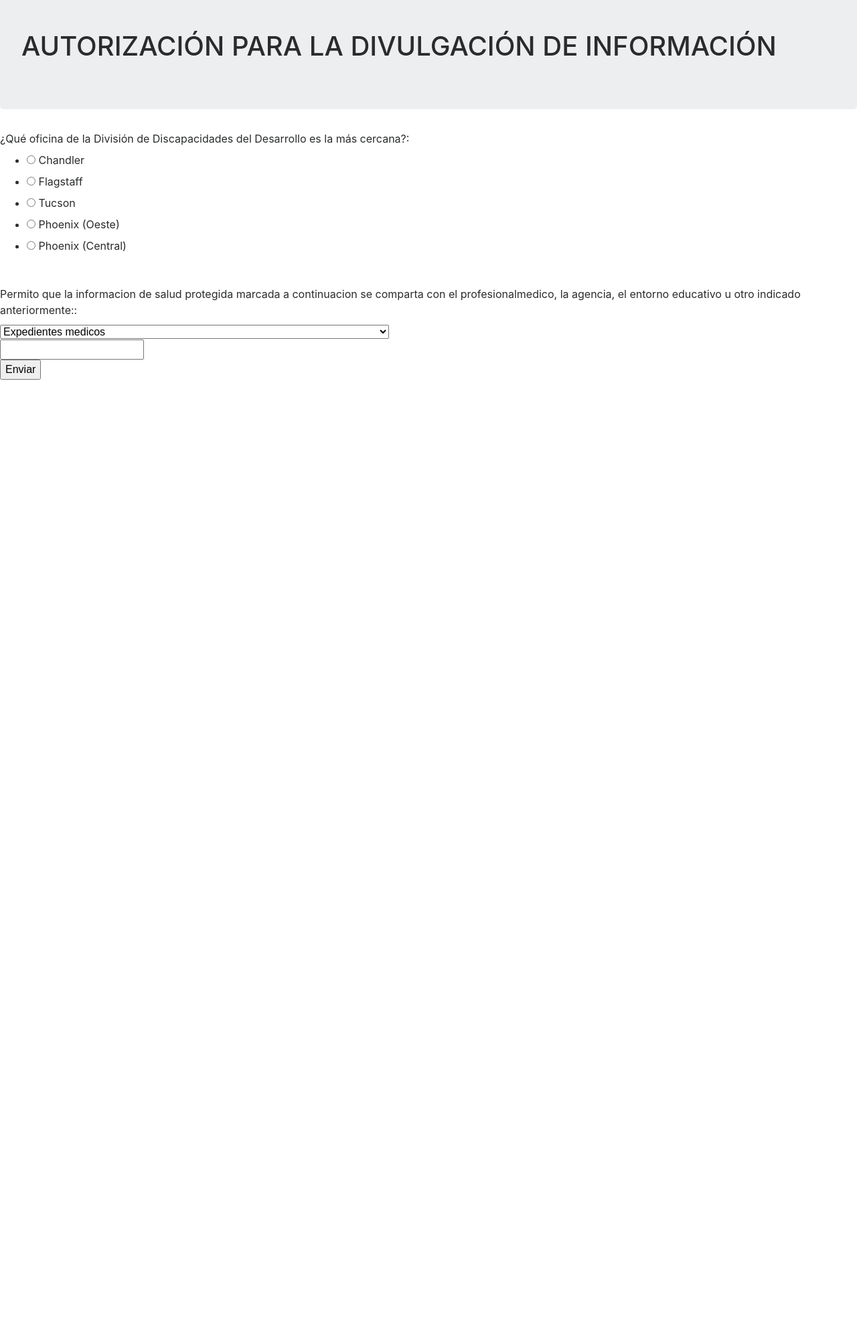
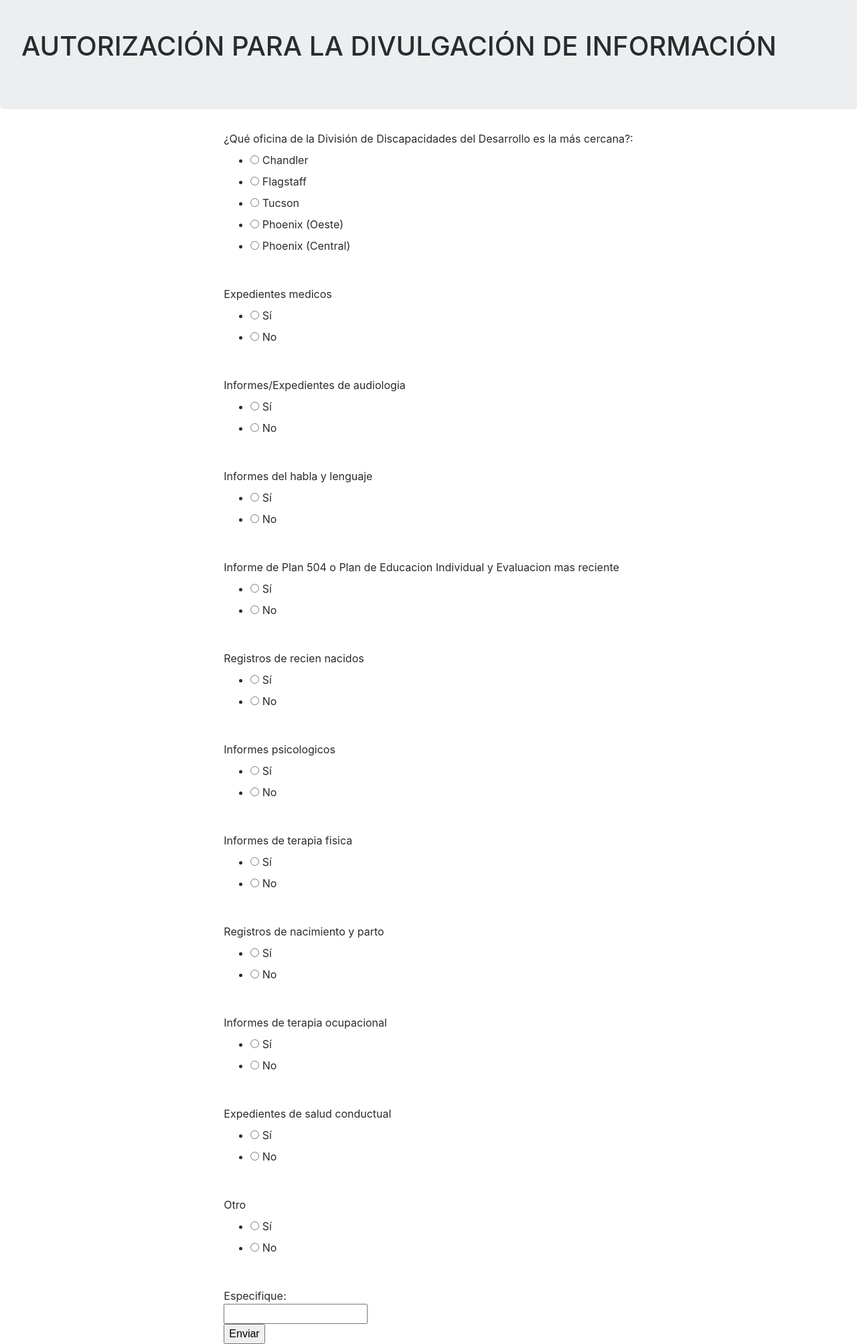
Before and after one commit to kmondaca/AYUDDA, a Flask app: page /release in a window 1280 px wide. Shown: the part 233-2240 px from the top of the page at 67% size. Before the commit the page ends 800 px from the top, so only its background shows below. Run offline with Flask 2, Linux system fonts and the light colour scheme; parts of the project's set-up code (start-up, migrations or seed data) failed here and were passed over; some libraries are stand-ins or nearby versions.

Commit message:
commit booleanfields not able to figure out, switched to radio

```diff
--- a/main.py
+++ b/main.py
@@ -144,6 +144,7 @@
                                         ('Phoenix (Oeste)', 'Phoenix (Oeste)'),
                                         ('Phoenix (Central)', 'Phoenix (Central)')])
     #autofill the location of the office
+    """"
     permissions = SelectField("Permito que la informacion de salud protegida marcada a continuacion se comparta con el profesionalmedico, la agencia, el entorno educativo u otro indicado anteriormente::",
                                choices=[('Expedientes medicos', 'Expedientes medicos'),
                                         ('Informes/Expedientes de audiologia', 'Informes/Expedientes de audiologia'),
@@ -156,18 +157,28 @@
                                         ('Informes de terapia ocupacional', 'Informes de terapia ocupacional'),
                                         ('Expedientes de salud conductual', 'Expedientes de salud conductual'),
                                         ('Otro (Especifique):', 'Otro (Especifique):')])
-
-    InfoTipo1  = BooleanField('Expedientes medicos')
-    InfoTipo2 = BooleanField('Informes/Expedientes de audiologia')
-    InfoTipo3 = BooleanField('Informes del habla y lenguaje')
-    InfoTipo4 = BooleanField('Informe de Plan 504 o Plan de Educacion Individual y Evaluacion mas reciente')
-    InfoTipo5 = BooleanField('Registros de recien nacidos')
-    InfoTipo6 = BooleanField('Informes psicologicos')
-    InfoTipo7 = BooleanField('Informes de terapia fisica')
-    InfoTipo8 = BooleanField('Registros de nacimiento y parto')
-    InfoTipo9 = BooleanField('Informes de terapia ocupacional')
-    InfoTipo10 = BooleanField('Expedientes de salud conductual')
-    InfoTipo11 = BooleanField('Otro (Especifique)')
+"""
+    InfoTipo1  = RadioField('Expedientes medicos', choices=[('Sí', 'Sí'), ('No', 'No')])
+    InfoTipInfoTipo1  = RadioField('Expedientes medicos', choices=[('Sí', 'Sí'), ('No', 'No')])
+    InfoTipo2 = RadioField('Informes/Expedientes de audiologia',choices=[('Sí', 'Sí'), ('No', 'No')])
+    InfoTipo3 = RadioField('Informes del habla y lenguaje',choices=[('Sí', 'Sí'), ('No', 'No')])
+    InfoTipo4 = RadioField('Informe de Plan 504 o Plan de Educacion Individual y Evaluacion mas reciente',choices=[('Sí', 'Sí'), ('No', 'No')])
+    InfoTipo5 = RadioField('Registros de recien nacidos',choices=[('Sí', 'Sí'), ('No', 'No')])
+    InfoTipo6 = RadioField('Informes psicologicos',choices=[('Sí', 'Sí'), ('No', 'No')])
+    InfoTipo7 = RadioField('Informes de terapia fisica',choices=[('Sí', 'Sí'), ('No', 'No')])
+    InfoTipo8 = RadioField('Registros de nacimiento y parto',choices=[('Sí', 'Sí'), ('No', 'No')])
+    InfoTipo9 = RadioField('Informes de terapia ocupacional',choices=[('Sí', 'Sí'), ('No', 'No')])
+    InfoTipo10 = RadioField('Expedientes de salud conductual',choices=[('Sí', 'Sí'), ('No', 'No')])
+    InfoTipo11 =o2 = RadioField('Informes/Expedientes de audiologia',choices=[('Sí', 'Sí'), ('No', 'No')])
+    InfoTipo3 = RadioField('Informes del habla y lenguaje',choices=[('Sí', 'Sí'), ('No', 'No')])
+    InfoTipo4 = RadioField('Informe de Plan 504 o Plan de Educacion Individual y Evaluacion mas reciente',choices=[('Sí', 'Sí'), ('No', 'No')])
+    InfoTipo5 = RadioField('Registros de recien nacidos',choices=[('Sí', 'Sí'), ('No', 'No')])
+    InfoTipo6 = RadioField('Informes psicologicos',choices=[('Sí', 'Sí'), ('No', 'No')])
+    InfoTipo7 = RadioField('Informes de terapia fisica',choices=[('Sí', 'Sí'), ('No', 'No')])
+    InfoTipo8 = RadioField('Registros de nacimiento y parto',choices=[('Sí', 'Sí'), ('No', 'No')])
+    InfoTipo9 = RadioField('Informes de terapia ocupacional',choices=[('Sí', 'Sí'), ('No', 'No')])
+    InfoTipo10 = RadioField('Expedientes de salud conductual',choices=[('Sí', 'Sí'), ('No', 'No')])
+    InfoTipo11 = RadioField('Otro',choices=[('Sí', 'Sí'), ('No', 'No')])
     other = StringField("")
     #get parent name
     #requires real signature
@@ -364,7 +375,7 @@
     if form.validate_on_submit():
         session['4_Name1'] = SectionA().childName.data
         session['4_DOB'] = SectionA().childDOB.data
-        session['4_Date1'] = SectionHIPAA.requestDate.data
+        session['4_Date1'] = SectionHIPAA().requestDate.data
         session['MedicalPro'] = form.office.data
 
         #set the correct office
@@ -459,7 +470,7 @@
 
     return render_template('SectionB.html', form=form)  #this form refers to the form we set on 371
 
-@app.route('goodbye', methods=['GET', 'POST'])
+@app.route('/goodbye', methods=['GET', 'POST'])
 def goodbye():
     #some of the spanish variables are actually in english jajajajajajajajajajaj
     #I regret not looking at these variables sooner
--- a/templates/Release.html
+++ b/templates/Release.html
@@ -10,7 +10,29 @@
     {{form.hidden_tag()}}
     {{form.office.label}}{{form.office}}
     <br>
-    {{form.permissions.label}}{{form.permissions}}
+    {{form.InfoTipo1.label}}{{form.InfoTipo1}}
+    <br>
+    {{form.InfoTipo2.label}}{{form.InfoTipo2}}
+    <br>
+    {{form.InfoTipo3.label}}{{form.InfoTipo3}}
+    <br>
+    {{form.InfoTipo4.label}}{{form.InfoTipo4}}
+    <br>
+    {{form.InfoTipo5.label}}{{form.InfoTipo5}}
+    <br>
+    {{form.InfoTipo6.label}}{{form.InfoTipo6}}
+    <br>
+    {{form.InfoTipo7.label}}{{form.InfoTipo7}}
+    <br>
+    {{form.InfoTipo8.label}}{{form.InfoTipo8}}
+    <br>
+    {{form.InfoTipo9.label}}{{form.InfoTipo9}}
+    <br>
+    {{form.InfoTipo10.label}}{{form.InfoTipo10}}
+    <br>
+    {{form.InfoTipo11.label}}{{form.InfoTipo11}}
+    <br>
+    Especifique:
     <br>
     {{form.other.label}}{{form.other}}
     <br>
```
